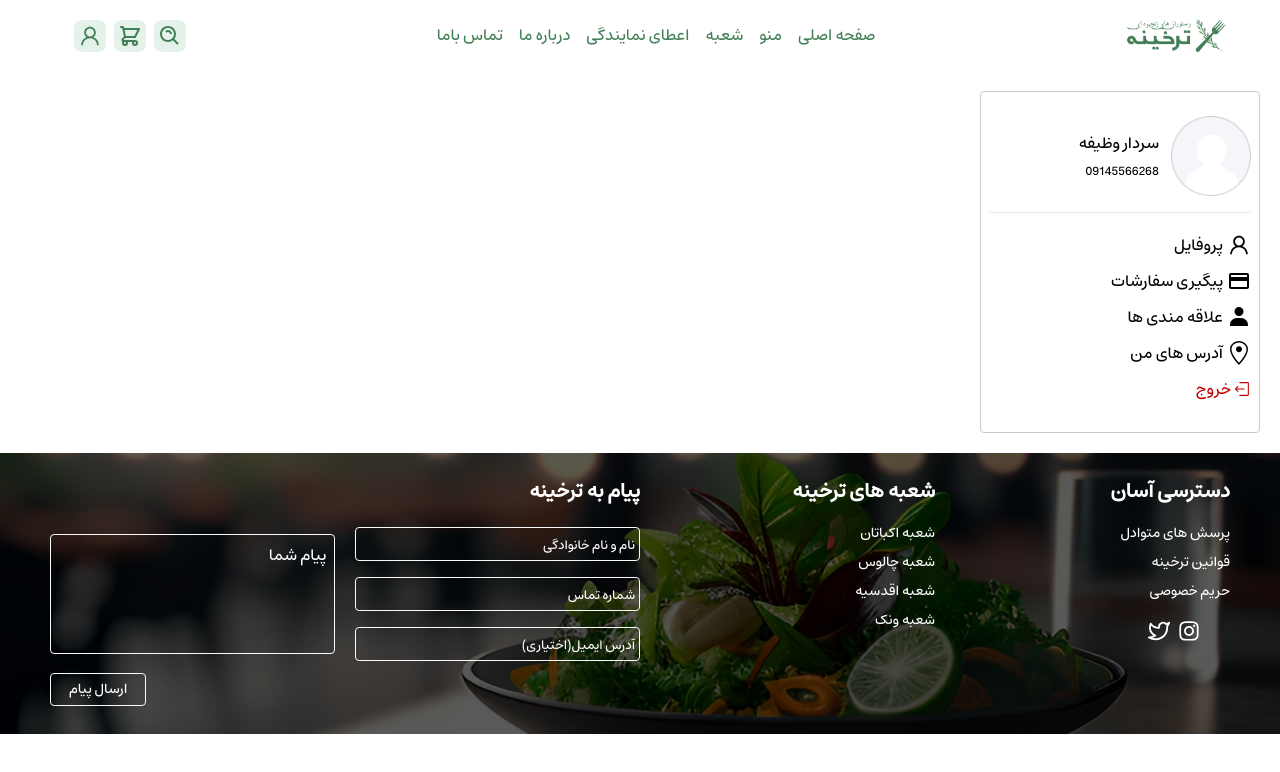
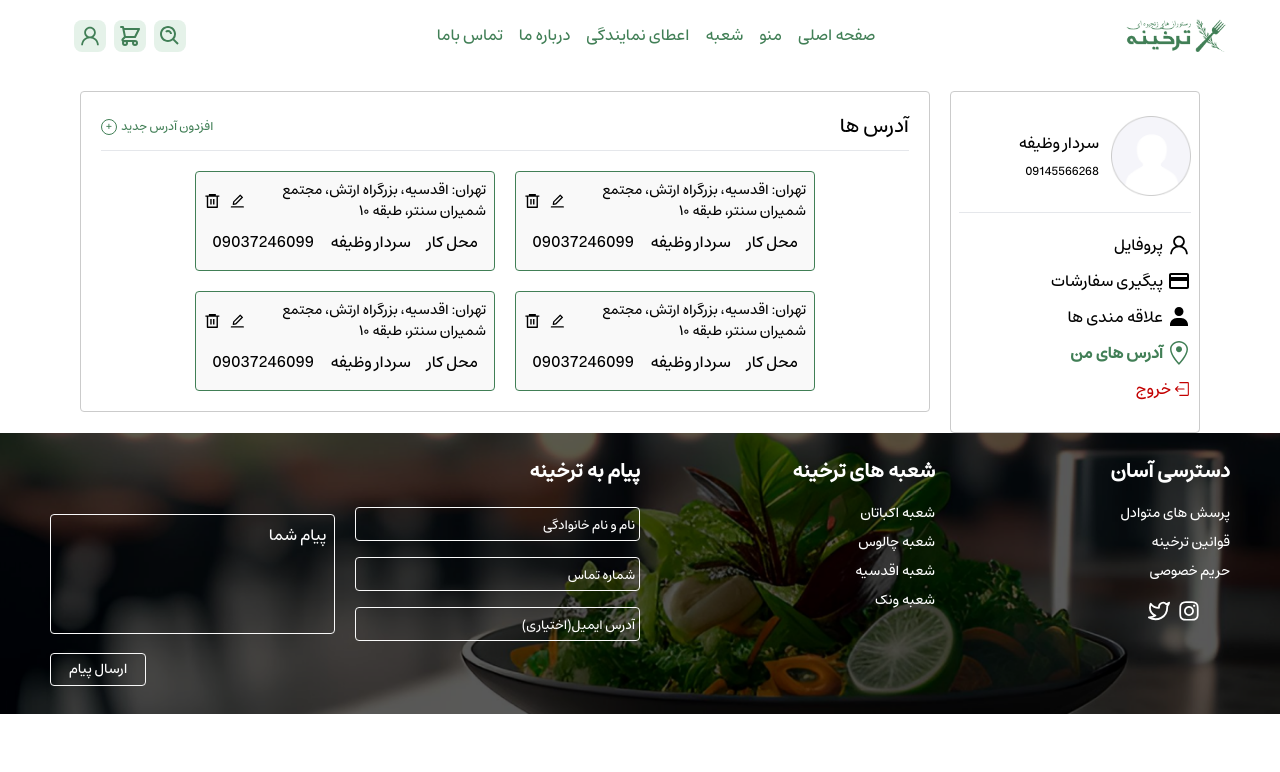
Before and after one commit to Reza0101/order-food, a Next.js app: page /profile/address in a window 1280 px wide. Shown: the top 772 px of the page. Built offline with nearby package versions, Linux system fonts and the light colour scheme; some icons are missing.

Commit message:
add address component in profile

```diff
--- a/components/cart/Box-Address.tsx
+++ b/components/cart/Box-Address.tsx
@@ -3,7 +3,7 @@ import { RiDeleteBin6Line } from "react-icons/ri";
 
 const BoxAddress = ({ location, name, phone }: any) => {
   return (
-    <div className="w-full sm:w-[260px] md:w-[280px] lg:w-[300px] border-primary bg-gray-1 rounded-4 border  p-2">
+    <div className="w-full sm:w-[260px] md:w-[400px] lg:w-[300px] border-primary bg-gray-1 rounded-4 border  p-2">
       <div className="flex items-center justify-around">
         <p className="text-[10px] sm:text-[14px]">
           تهران: اقدسیه، بزرگراه ارتش، مجتمع شمیران سنتر، طبقه ۱۰
--- a/components/profile/Box-profile.tsx
+++ b/components/profile/Box-profile.tsx
@@ -37,7 +37,7 @@ const BoxProfile = () => {
     {
       id: 4,
       text: "آدرس های من",
-      url: "/",
+      url: "/profile/address",
       route: "/address",
       icon: <GoLocation className="text-[24px]" />,
     },
@@ -45,7 +45,7 @@ const BoxProfile = () => {
 
   return (
     <>
-      <div className="border m-5 w-[280px] h-[342px] border-gray-4 rounded-4 p-2">
+      <div className="border w-[250px] h-[342px] border-gray-4 rounded-4 p-2">
         <div className="flex my-4 items-center gap-3 justify-start">
           <img src="/Images/profile.png" className="w-[80px]" alt="" />
           <div className="flex flex-col gap-2">
--- a/pages/profile/address.tsx
+++ b/pages/profile/address.tsx
@@ -1,14 +1,37 @@
-import Footer from "@/components/Footer"
-import Layout from "@/components/Layout"
-import BoxProfile from "@/components/profile/Box-profile"
+import Footer from "@/components/Footer";
+import Layout from "@/components/Layout";
+import BoxAddress from "@/components/cart/Box-Address";
+import BoxProfile from "@/components/profile/Box-profile";
 
 const address = () => {
-    return (
-        <Layout>
-            <BoxProfile />
+  return (
+    <Layout>
+      <div className="px-[20px] md:px-[60px] lg:px-[80px] flex items-start gap-5">
+        <div className="hidden md:block mt-5">
+          <BoxProfile />
+        </div>
+        <div className="rounded-4 border border-gray-4 p-5 w-full my-5">
+          <div className="flex pb-2 items-center justify-center md:justify-between">
+            <p className="text-[20px]">آدرس ها</p>
+            <div className="hidden md:flex items-center gap-1 cursor-pointer text-[12px] text-primary">
+              <p>افزدون آدرس جدید</p>
+              <p className="border border-primary rounded-full w-4 flex items-center justify-center h-4">
+                +
+              </p>
+            </div>
+          </div>
+          <hr />
+          <div className="flex flex-wrap mt-5 gap-5 justify-center">
+            <BoxAddress />
+            <BoxAddress />
+            <BoxAddress />
+            <BoxAddress />
+          </div>
+          <button className="text-primary md:hidden bg-white border-primary border py-1 px-3 mx-auto mt-4 rounded-4 block">افزودن آدرس جدید</button>
+        </div>
+      </div>
+    </Layout>
+  );
+};
 
-        </Layout>
-    )
-}
-
-export default address
+export default address;
```
